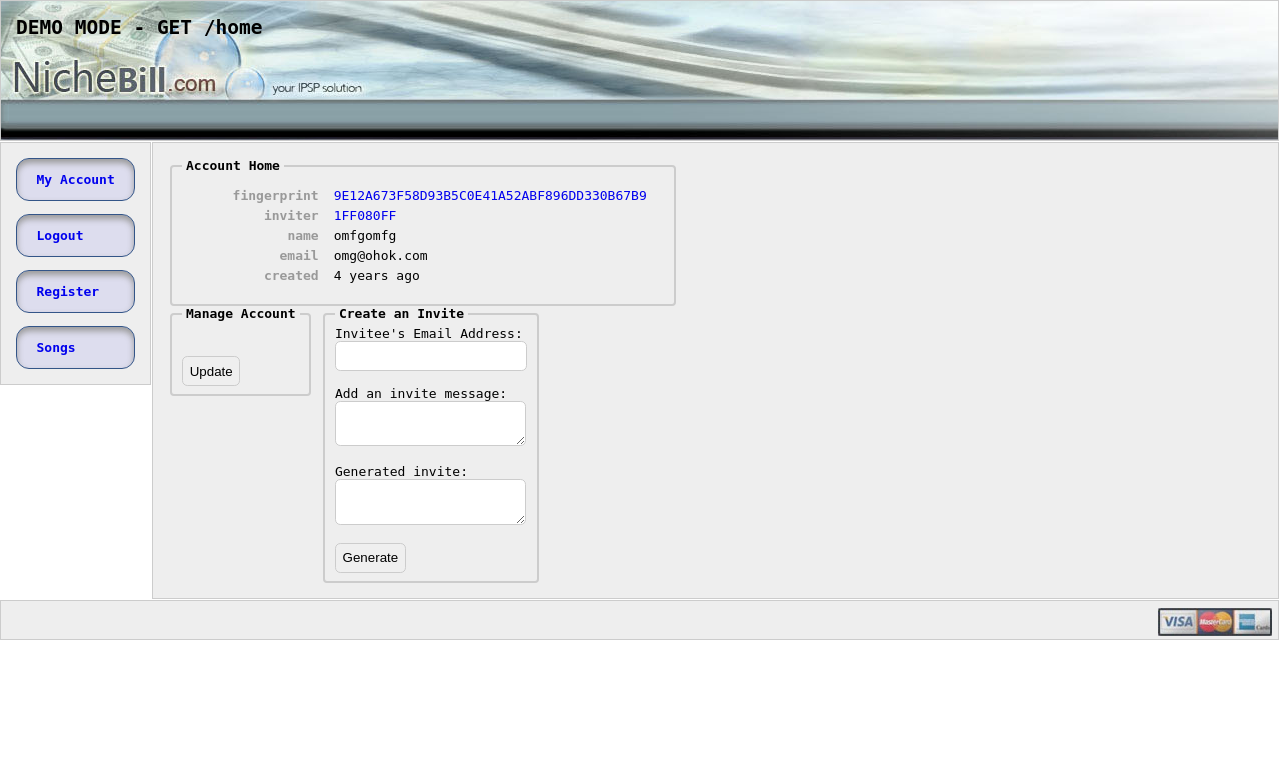
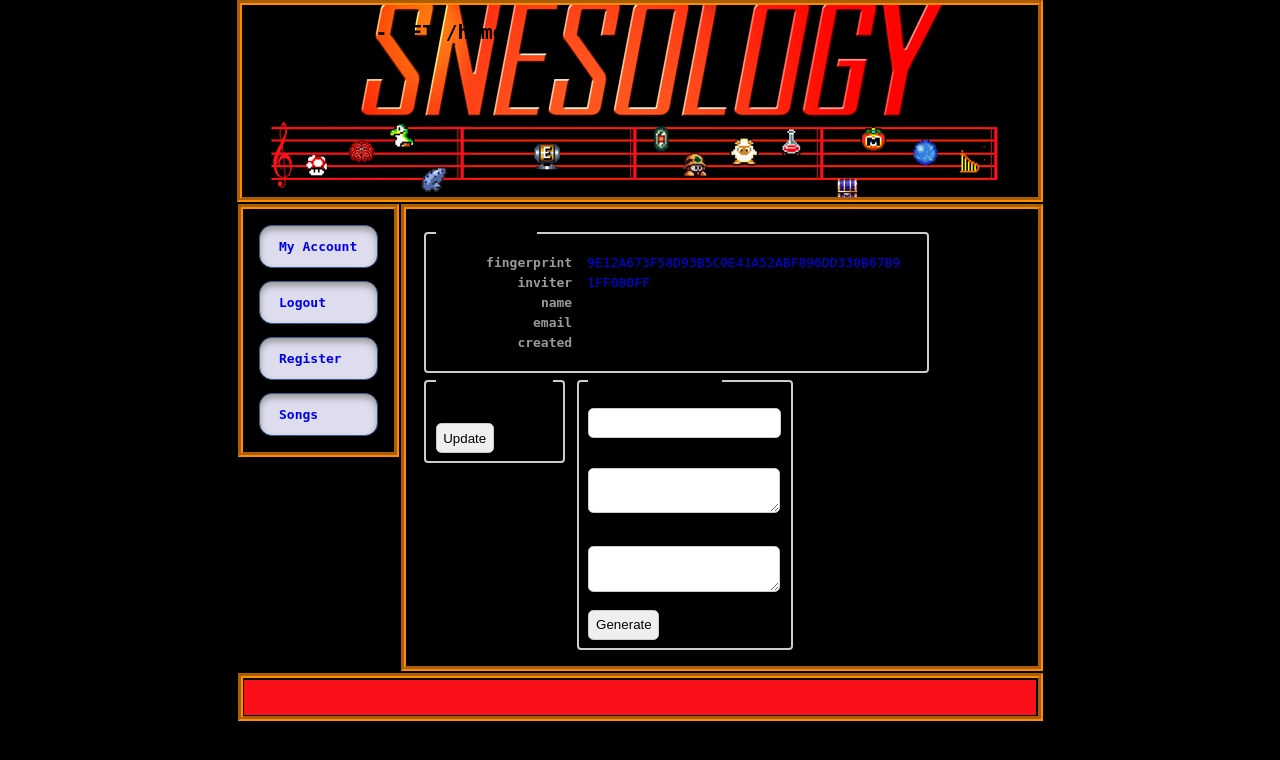
Before and after one commit to Protricity/snesology, a PHP site: page /test.html in a window 1280 px wide. Shown: the top 760 px of the page. Run offline with PHP 8.4, Linux system fonts and the light colour scheme; some libraries are stand-ins or nearby versions.

Commit message:
button gfx

```diff
--- a/Site/Render/assets/default-template.css
+++ b/Site/Render/assets/default-template.css
@@ -6,19 +6,22 @@
 /** Page Layout **/
 
 section, div.section {
-    /*margin: 0 0 0 0;*/
-    margin: 0 1px 1px 0;
-    border: 1px solid #CCC;
+    border-color: darkorange;
 
-    background-color: #eee;
+    /** background-color: #eee; **/
+    border-width: thick;
+    border-style: groove;
     overflow: hidden;
 
-    padding: 15px;
+    padding: 16px;
+    margin: 2px;
 }
 
 .header {
-    background: url("img/header.jpg") no-repeat;
-    height: 109px;
+    background: url("img/header1.jpg") no-repeat center;
+    margin: 0 auto;
+    width: 764px;
+    height: 160px;
 }
 
 
@@ -81,11 +84,10 @@ section, div.section {
 }
 
 .footer div.logos {
-    float:right;
-    margin:5px;
+    float: none;
     background: #eee url("img/footer.jpg") no-repeat;
-    width: 114px;
-    height: 28px;
+    width: inherit;
+    height: inherit;
 }
 
 /*.footer.fixed {*/
@@ -114,8 +116,12 @@ tr:hover {
 /** Body **/
 
 body {
+
+  width: 809px;
+  margin: 0 auto;
+  background-color: #000;
     font-family: monospace;
-    margin: 0 0 0 0;
+    /** margin: 0 0 0 0; **/
 }
 
 /** Page **/
```
Also changed, not shown: Site/Render/assets/img/button.jpg (added), Site/Render/assets/img/buttonpress.jpg (added), Site/Render/assets/img/footer.jpg, Site/Render/assets/img/header1.jpg (added).
